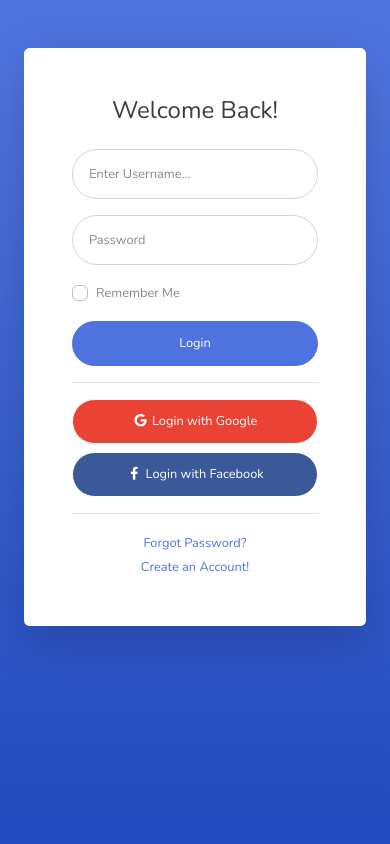
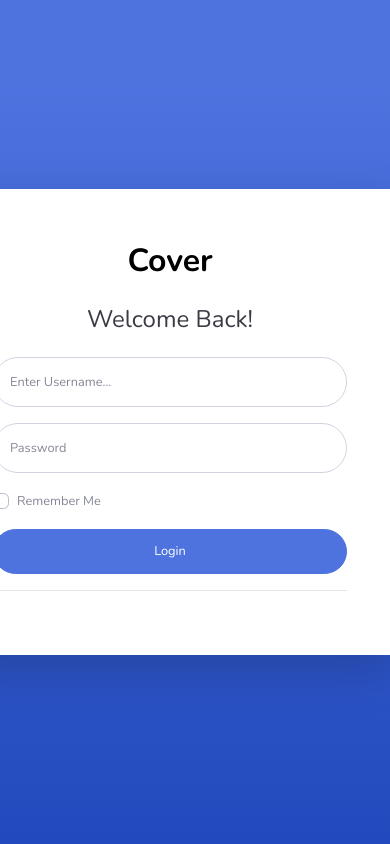
Before and after one commit to BS-PMC-2024/BS-PMC-2024-Team2, a Flask app: page /users/login in a window 390 px wide; the page is wider, and only the part inside the window is pictured. Run offline with Flask 3, Linux system fonts and the light colour scheme; some libraries are stand-ins or nearby versions.

Commit message:
design login page

```diff
--- a/app/templates/login.html
+++ b/app/templates/login.html
@@ -1,12 +1,15 @@
 <!DOCTYPE html>
 <html lang="en">
+
 <head>
     <meta charset="utf-8">
     <meta http-equiv="X-UA-Compatible" content="IE=edge">
     <meta name="viewport" content="width=device-width, initial-scale=1, shrink-to-fit=no">
     <meta name="description" content="">
     <meta name="author" content="">
-        <title>SB Admin 2 - Login</title>
+
+    <title>Cover - Login</title>
+
     <!-- Custom fonts for this template-->
     <link href="{{ url_for('static', filename='vendor/fontawesome-free/css/all.min.css') }}" rel="stylesheet" type="text/css">
     <link href="https://fonts.googleapis.com/css?family=Nunito:200,200i,300,300i,400,400i,600,600i,700,700i,800,800i,900,900i" rel="stylesheet">
@@ -20,12 +23,35 @@
             });
         };
     </script>
+    <style>
+        .bg-gradient-primary {
+            background-color: #4e73df;
+            background-image: linear-gradient(180deg, #4e73df 10%, #224abe 100%);
+            background-size: cover;
+        }
+        .centered-card {
+            display: flex;
+            justify-content: center;
+            align-items: center;
+            height: 100vh;
+        }
+        .card {
+            width: 500px; /* Adjust this value to make the card wider */
+            max-width: 90%; /* Ensure the card is responsive */
+        }
+        .cover-title {
+            font-size: 2rem;
+            font-weight: bold;
+            color: black;
+            text-align: center;
+            margin-bottom: 20px;
+        }
+    </style>
 </head>
-
 
 <body class="bg-gradient-primary">
 
-    <div class="container">
+    <div class="container centered-card">
 
         <!-- Outer Row -->
         <div class="row justify-content-center">
@@ -36,9 +62,9 @@
                     <div class="card-body p-0">
                         <!-- Nested Row within Card Body -->
                         <div class="row">
-                            <div class="col-lg-6 d-none d-lg-block bg-login-image"></div>
-                            <div class="col-lg-6">
+                            <div class="col-lg-12">
                                 <div class="p-5">
+                                    <div class="cover-title">Cover</div>
                                     <div class="text-center">
                                         <h1 class="h4 text-gray-900 mb-4">Welcome Back!</h1>
                                     </div>
@@ -62,21 +88,7 @@
                                                 {{ error }}
                                             </div>
                                         {% endif %}
-                                        <a href="index.html" class="btn btn-google btn-user btn-block">
-                                            <i class="fab fa-google fa-fw"></i> Login with Google
-                                        </a>
-                                        <a href="index.html" class="btn btn-facebook btn-user btn-block">
-                                            <i class="fab fa-facebook-f fa-fw"></i> Login with Facebook
-                                        </a>
                                     </form>
-                                    <hr>
-                                    <div class="text-center">
-                                        <a class="small" href="{{ url_for('users.forgot_password') }}">Forgot Password?</a>
-                                    </div>
-                                    <div class="text-center">
-                                        <a class="small" href="{{ url_for('users.register') }}">Create an Account!</a>
-                                    </div>
-
                                 </div>
                             </div>
                         </div>
@@ -97,6 +109,6 @@
     <!-- Custom scripts for all pages-->
     <script src="{{ url_for('static', filename='js/sb-admin-2.min.js') }}"></script>
 
+</body>
 
-</body>
 </html>
```
Lines whose indentation alone changed are shown as unchanged.
